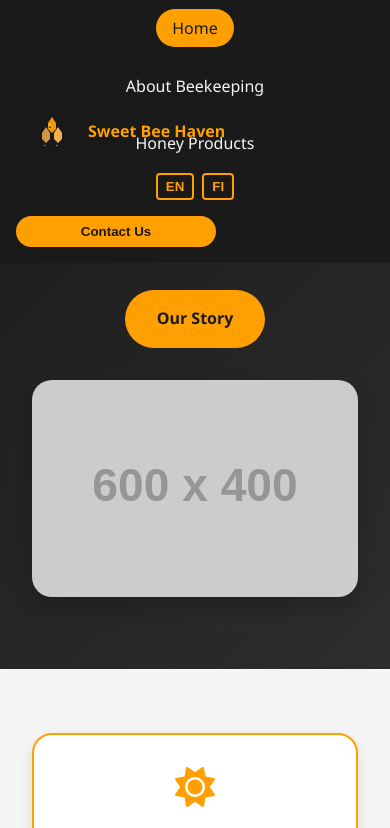
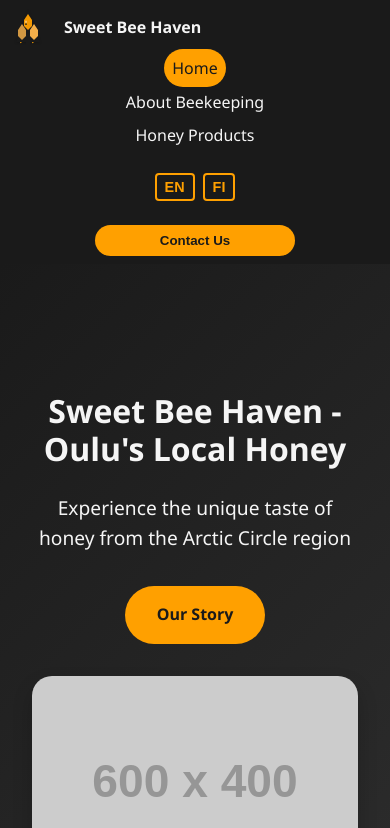
Before and after one commit to LeaHamp/Sweet-Bee-Haven, a plain HTML site: page index.html in a window 390 px wide. Shown: the top 828 px of the page. Drawn offline with nearby package versions, Linux system fonts and the light colour scheme; placeholder pictures from the web are drawn by us.

Commit message:
Enhanced sizing adjustment

```diff
--- a/styles.css
+++ b/styles.css
@@ -32,6 +32,24 @@ header {
     top: 0;
     z-index: 1000;
     transition: background-color 0.3s ease;
+    display: flex;
+    align-items: center;
+    justify-content: space-between;
+    flex-wrap: wrap;
+    gap: 1rem;
+}
+
+/* Ensure logo container is always first and positioned in top left */
+.logo-container {
+    display: flex;
+    align-items: center;
+    gap: 1rem;
+    flex-shrink: 0;
+    order: 1;
+    position: fixed;
+    left: 1rem;
+    top: 1rem;
+    z-index: 1001;
 }
 
 header.scrolled {
@@ -39,15 +57,43 @@ header.scrolled {
     backdrop-filter: blur(5px);
 }
 
+.logo {
+    width: 50px;
+    height: 50px;
+    transition: transform 0.3s ease;
+}
+
+.logo:hover {
+    transform: scale(1.1);
+}
+
+.logo:hover .bee {
+    animation: flyAround 2s infinite;
+}
+
+.logo-text {
+    font-size: 1.2rem;
+    font-weight: bold;
+    color: var(--text-light);
+    white-space: nowrap;
+}
+
 nav {
-    margin-left: 200px; /* Adjust based on logo width */
+    flex: 1;
+    display: flex;
+    justify-content: center;
+    margin: 0 1rem;
+    order: 2;
 }
 
 nav ul {
     list-style: none;
     display: flex;
+    gap: 1rem;
+    margin: 0;
+    padding: 0;
+    flex-wrap: wrap;
     justify-content: center;
-    gap: 2rem;
 }
 
 nav a {
@@ -57,11 +103,60 @@ nav a {
     padding: 0.5rem 1rem;
     border-radius: 20px;
     transition: all 0.3s ease;
+    white-space: nowrap;
 }
 
 nav a:hover, nav a.active {
     background-color: var(--honey-main);
     color: var(--primary-dark);
+}
+
+.language-switcher {
+    display: flex;
+    gap: 0.5rem;
+    margin: 0 1rem;
+    flex-shrink: 0;
+    order: 3;
+}
+
+.lang-btn {
+    background: none;
+    border: 2px solid var(--honey-main);
+    color: var(--honey-main);
+    padding: 0.25rem 0.5rem;
+    border-radius: 4px;
+    cursor: pointer;
+    font-weight: bold;
+    transition: all 0.3s ease;
+    font-size: 0.9rem;
+}
+
+.lang-btn.active {
+    background-color: var(--honey-main);
+    color: var(--primary-dark);
+}
+
+.lang-btn:hover {
+    background-color: var(--honey-main);
+    color: var(--primary-dark);
+}
+
+.contact-btn {
+    background-color: var(--honey-main);
+    color: var(--primary-dark);
+    border: none;
+    padding: 0.5rem 1rem;
+    border-radius: 20px;
+    cursor: pointer;
+    font-weight: bold;
+    transition: all 0.3s ease;
+    flex-shrink: 0;
+    order: 4;
+}
+
+.contact-btn:hover {
+    background-color: var(--honey-dark);
+    transform: translateY(-2px);
 }
 
 /* Hero Section */
@@ -236,43 +331,110 @@ footer {
 }
 
 /* Responsive Design */
+/* Medium screens (tablets) */
+@media (max-width: 1024px) and (min-width: 769px) {
+    header {
+        padding: 1rem;
+        flex-wrap: wrap;
+        gap: 0.5rem;
+    }
+
+    nav {
+        order: 3;
+        width: 100%;
+        margin: 0.5rem 0;
+    }
+
+    nav ul {
+        gap: 0.5rem;
+    }
+
+    nav a {
+        padding: 0.4rem 0.8rem;
+        font-size: 0.9rem;
+    }
+
+    .logo-container {
+        order: 1;
+    }
+
+    .language-switcher {
+        order: 2;
+        margin: 0;
+    }
+
+    .contact-btn {
+        order: 4;
+        margin-left: auto;
+    }
+}
+
+/* Mobile screens */
 @media (max-width: 768px) {
+    header {
+        padding: 0.5rem 1rem;
+        flex-direction: column;
+        gap: 0.5rem;
+        align-items: center;
+        justify-content: flex-start;
+        position: relative;
+    }
+
     .hero {
         flex-direction: column;
         text-align: center;
-        padding-top: 6rem;
+        padding-top: 8rem;
     }
 
     .hero h1 {
-        font-size: 2.5rem;
+        font-size: 2rem;
+    }
+
+    .logo-container {
+        order: 1;
+        position: absolute;
+        left: 0.5rem;
+        top: 0.5rem;
+        justify-content: flex-start;
+        margin: 0;
+        width: auto;
+        text-align: left;
+        flex-shrink: 0;
+    }
+
+    nav {
+        order: 2;
+        width: 100%;
+        margin: 0;
+        margin-top: 3rem;
     }
 
     nav ul {
         flex-direction: column;
         align-items: center;
+        gap: 0.5rem;
+    }
+
+    nav a {
+        width: 100%;
+        text-align: center;
+        padding: 0.5rem;
     }
 
     .language-switcher {
-        position: static;
+        order: 3;
         justify-content: center;
-        margin-top: 1rem;
+        margin: 0;
     }
 
-    .logo-container {
-        position: static;
-        justify-content: center;
-        transform: none;
-        margin-bottom: 1rem;
-    }
-
-    nav {
-        margin-left: 0;
-    }
-
-    header {
-        padding: 1rem;
+    .contact-btn {
+        order: 4;
+        width: 100%;
+        margin: 0;
     }
 }
+
+
 
 /* Add scroll behavior for header */
 @media (min-width: 769px) {
@@ -629,36 +791,9 @@ footer {
 }
 
 /* Logo Styles */
-.logo-container {
-    display: flex;
-    align-items: center;
-    gap: 1rem;
-    position: absolute;
-    left: 2rem;
-    top: 50%;
-    transform: translateY(-50%);
-}
 
-.logo {
-    transition: transform 0.3s ease;
-    filter: drop-shadow(0 2px 4px rgba(0,0,0,0.1));
-}
 
-.logo:hover {
-    transform: scale(1.1);
-}
 
-.logo:hover .bee {
-    animation-duration: 2s;
-}
-
-.logo-text {
-    color: var(--honey-main);
-    font-weight: bold;
-    font-size: 1.2rem;
-    font-family: 'Segoe UI', Tahoma, Geneva, Verdana, sans-serif;
-    text-shadow: 0 1px 2px rgba(0,0,0,0.1);
-}
 
 @media (max-width: 768px) {
     .logo {
```
